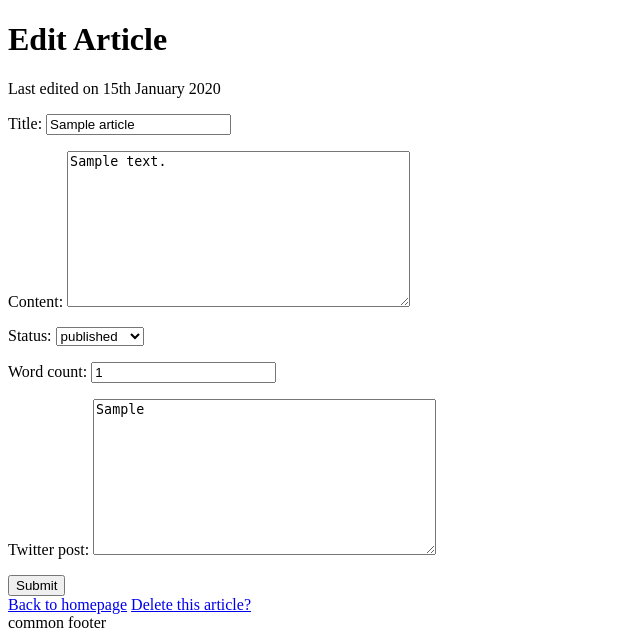
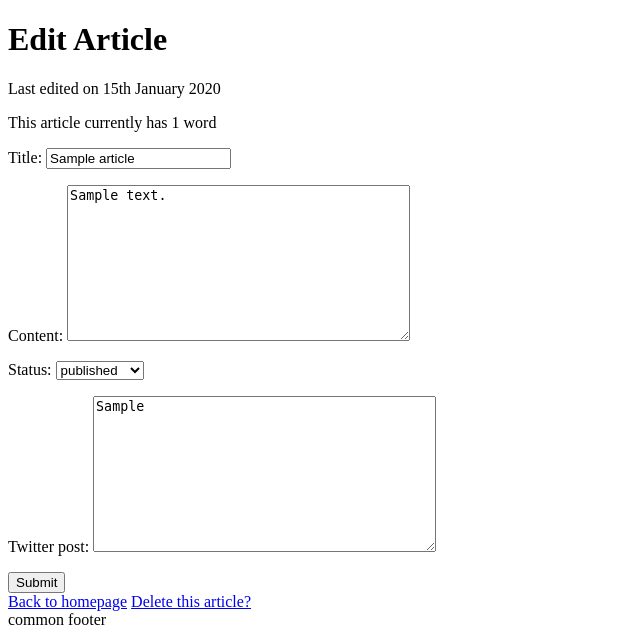
Before and after one commit to krishnakamith/article-management-system, a Django app: page /articles/1/update/ in a window 1280 px wide. Shown: the part 26-662 px from the top of the page, without its empty margins (0-640 px from the left). Run offline with Django 5.2, Linux system fonts and the light colour scheme; tables that the repository leaves empty hold one stand-in row (values such as "Sample post").

Commit message:
Dynamically add word count of article content

```diff
--- a/articles/models.py
+++ b/articles/models.py
@@ -1,3 +1,5 @@
+import re
+
 from django.db import models
 from django.contrib.auth.models import AbstractUser
 
@@ -22,3 +24,8 @@ class Article(models.Model):
     )
     created_at = models.DateTimeField(auto_now_add=True)
     updated_at = models.DateTimeField(auto_now=True)
+
+    def save(self, *args, **kwargs):
+        text = re.sub(r"<[^>]*>", "", self.content).replace("&nbsp;", " ")
+        self.word_count = len(re.findall(r"\b\w+\b", text))
+        super().save(*args, **kwargs)
--- a/articles/views.py
+++ b/articles/views.py
@@ -16,13 +16,13 @@ class ArticleListView(ListView):
 class ArticleCreateView(CreateView):
     template_name = "articles/create_article.html"
     model = Article
-    fields = ("title", "content", "status", "word_count", "twitter_post")
+    fields = ("title", "content", "status", "twitter_post")
     success_url = reverse_lazy("home")
 
 class ArticleUpdateView(UpdateView):
     template_name = "articles/update_article.html"
     model = Article
-    fields = ("title", "content", "status", "word_count", "twitter_post")
+    fields = ("title", "content", "status", "twitter_post")
     success_url = reverse_lazy("home")
     context_object_name = "article"
 
--- a/templates/articles/home.html
+++ b/templates/articles/home.html
@@ -3,12 +3,16 @@
 {% block content %}
     <h1>Article</h1>
     <a href="{% url 'create_article' %}">Create a article</a>
+    {% if articles %}
         <ul>
             {% for article in articles %}
                 <li>
-                <h2><a href="{% url 'update_article' article.id %}">{{ article.title }}</a></h2>
+                    <h3><a href="{% url 'update_article' article.id %}">{{ article.title }}</a></h3>
                     <p>{{ article.content }}</p>
                 </li>
             {% endfor %}
         </ul>
+    {% else %}
+        <p>No articles published</p>
+    {% endif %}
 {% endblock content %}
--- a/templates/articles/update_article.html
+++ b/templates/articles/update_article.html
@@ -7,6 +7,7 @@
 {% block content %}
     <h1>Edit Article</h1>
     <P>Last edited on {{ article.updated_at | date:"jS F Y" }}</P>
+    <p>This article currently has {{ article.word_count }} word{{ article.word_count | pluralize }}</p>
     <form method="POST">
         {% csrf_token %}
         {{ form.as_p }}
```
Lines whose indentation alone changed are shown as unchanged.
